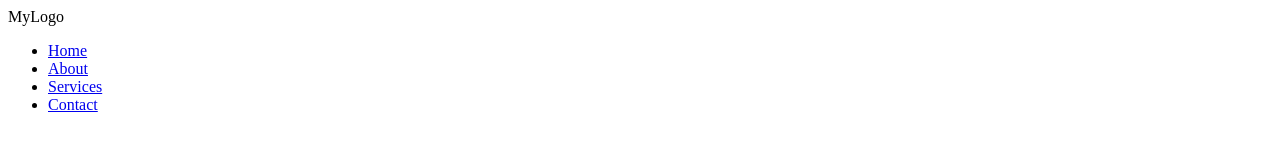
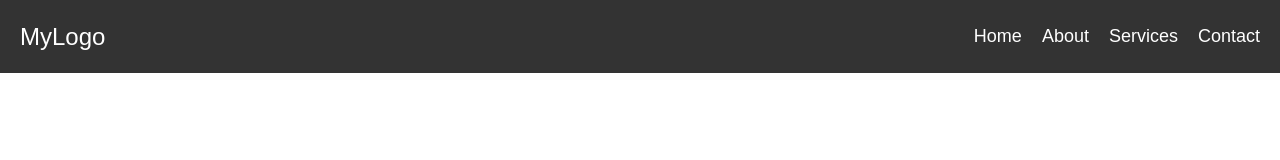
Before and after one commit to vsvishal/zevistahealthcare, a plain HTML site: page index.html in a window 1280 px wide. Drawn offline with Linux system fonts and the light colour scheme.

Commit message:
index.html file moved to root directory

```diff
--- a/pages/index.html
+++ b/index.html
@@ -3,8 +3,8 @@
   <head>
     <meta charset="UTF-8" />
     <meta name="viewport" content="width=device-width, initial-scale=1.0" />
-    <title>Website Header</title>
-    <link rel="stylesheet" href="../assets//css/index.css" />
+    <title>Zevista Healthcare</title>
+    <link rel="stylesheet" href="./assets/css/index.css" />
   </head>
   <body>
     <header class="header">
```
Also changed, not shown: 1 other file.
